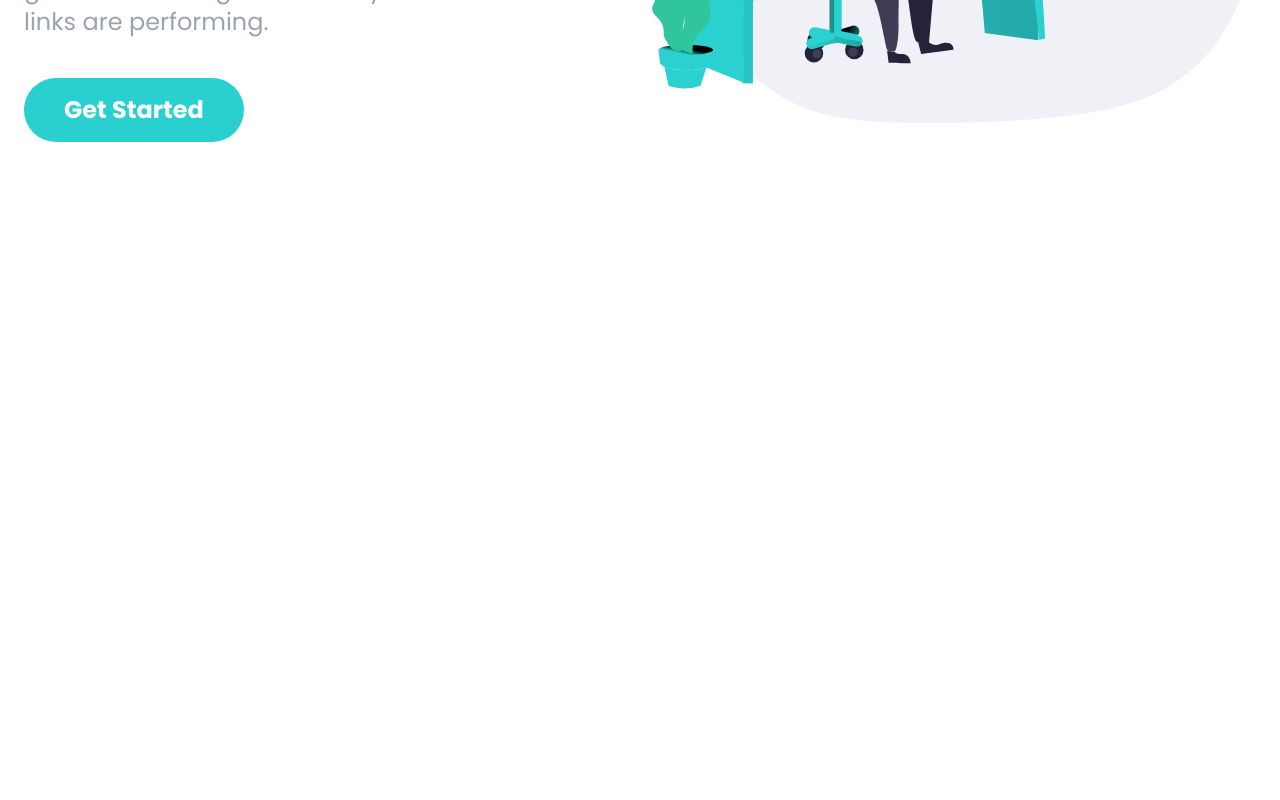
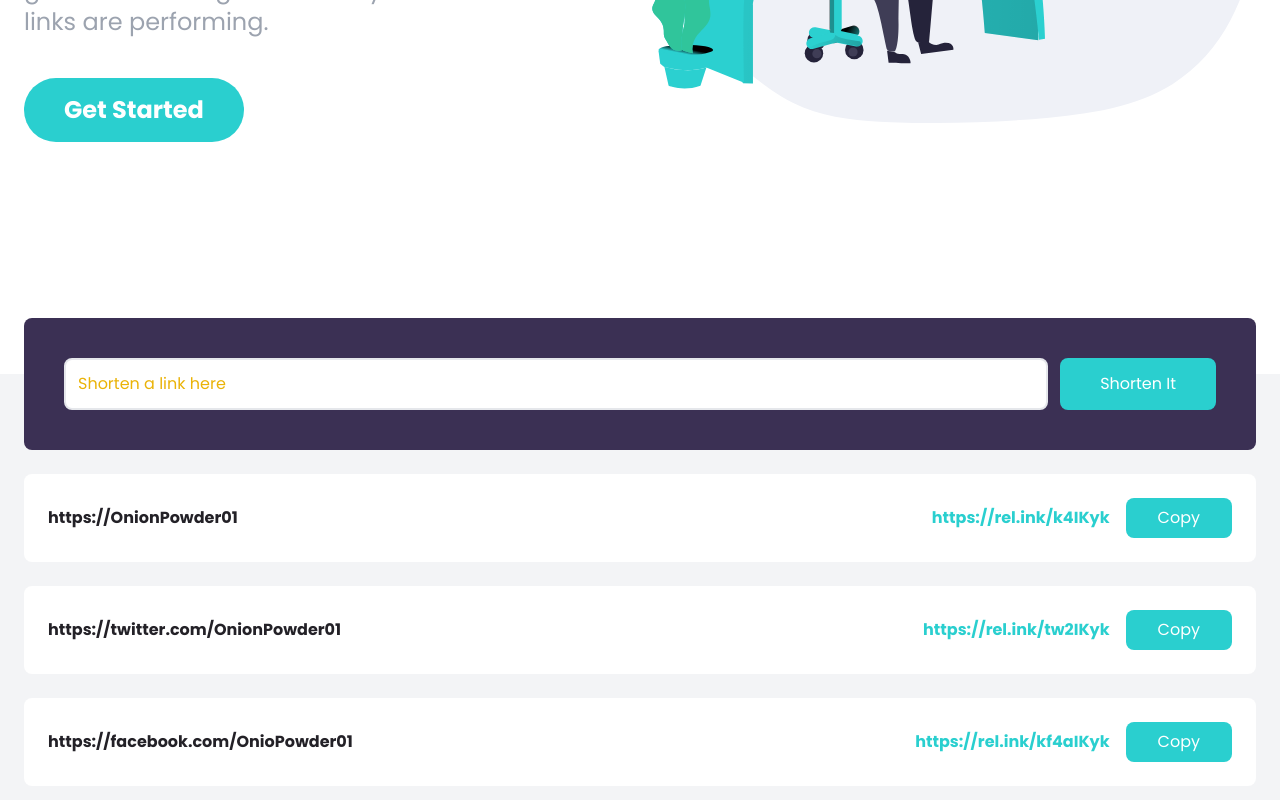
Before and after one commit to OnionPowder01/Tailwindcss_Projects, a React (Create React App) app in the folder Shortly/: page / in a window 1280 px wide. Shown: the part 402-1202 px from the top of the page. Before the commit the page ends 800 px from the top, so only its background shows below. Built offline with nearby package versions, Linux system fonts and the light colour scheme.

Commit message:
Shorten Section

```diff
--- a/Shortly/src/App.js
+++ b/Shortly/src/App.js
@@ -1,10 +1,13 @@
 import Hero from "./components/Hero";
 import NavBar from "./components/NavBar";
+import Shorten from "./components/Shorten";
+
 function App() {
   return (
     <>
     <NavBar />
     <Hero />
+    <Shorten />
     </>
   );
 }
--- /dev/null
+++ b/Shortly/src/components/Shorten.jsx
@@ -0,0 +1,66 @@
+import React from "react";
+
+function Shorten() {
+  return (
+    <section id="shorten" className="relative bg-gray-100">
+      {/* Shorten Container */}
+      <div className="mx-w-4xl mx-auto p-6 space-y-6">
+        {/* Form */}
+        <form
+          action=""
+          id="link-form"
+          className="relative flex flex-col w-full p-10 -mt-20 space-y-4 bg-darkViolet rounded-lg md:flex-row md:space-y-0 md:space-x-3"
+        >
+          <input
+            type="text"
+            className="flex-1 p-3 border-2 rounded-lg placeholder-yellow-500 focus:outline-none"
+            placeholder="Shorten a link here"
+            id="link-input"
+          />
+          <button className="px-10 py-3 text-white bg-cyan rounded-lg hover:bg-cyanLight focus:outline-none md:py-2">
+            Shorten It
+          </button>
+        </form>
+
+        {/* Link 1 */}
+        <div className="flex flex-col items-center justify-between w-full p-6 bg-white rounded-lg md:flex-row">
+            <p className="font-bold text-center text-veryDarkViolet md:text-left">https://OnionPowder01</p>
+
+            <div className="flex flex-col items-center justify-end flex-1 space-x-4 space-y-2 md:flex-row md:space-y-0">
+                <div className="font-bold text-cyan">
+                    https://rel.ink/k4IKyk
+                </div>
+                <button className="p-2 px-8 text-white bg-cyan rounded-lg hover:opacity-70 focus:outline-none">Copy</button>
+            </div>
+        </div>
+
+        {/* Link 2 */}
+        <div className="flex flex-col items-center justify-between w-full p-6 bg-white rounded-lg md:flex-row">
+            <p className="font-bold text-center text-veryDarkViolet md:text-left">https://twitter.com/OnionPowder01</p>
+
+            <div className="flex flex-col items-center justify-end flex-1 space-x-4 space-y-2 md:flex-row md:space-y-0">
+                <div className="font-bold text-cyan">
+                    https://rel.ink/tw2IKyk
+                </div>
+                <button className="p-2 px-8 text-white bg-cyan rounded-lg hover:opacity-70 focus:outline-none">Copy</button>
+            </div>
+        </div>
+
+        {/* Link 3 */}
+        <div className="flex flex-col items-center justify-between w-full p-6 bg-white rounded-lg md:flex-row">
+            <p className="font-bold text-center text-veryDarkViolet md:text-left">https://facebook.com/OnioPowder01</p>
+
+            <div className="flex flex-col items-center justify-end flex-1 space-x-4 space-y-2 md:flex-row md:space-y-0">
+                <div className="font-bold text-cyan">
+                    https://rel.ink/kf4aIKyk
+                </div>
+                <button className="p-2 px-8 text-white bg-cyan rounded-lg hover:opacity-70 focus:outline-none">Copy</button>
+            </div>
+        </div>
+
+      </div>
+    </section>
+  );
+}
+
+export default Shorten;
```
Also changed, not shown: 1 other file (tests, documents, lock files or other folders).
